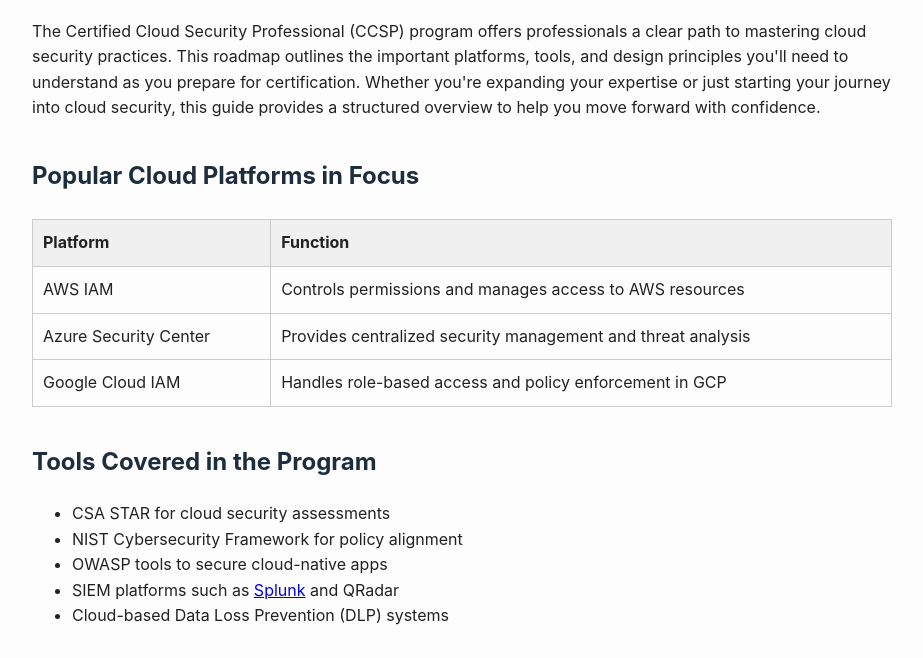
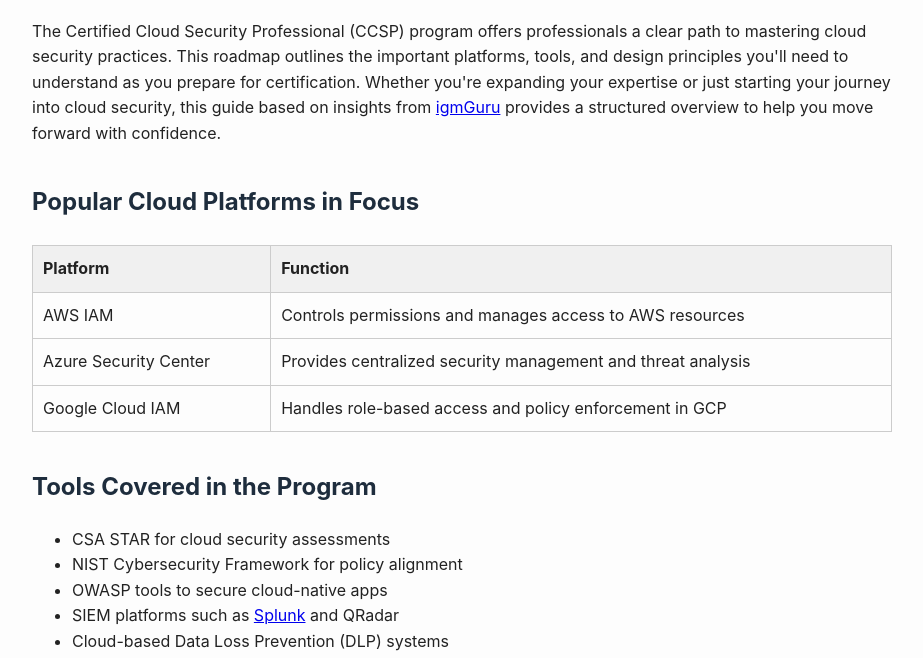
Before and after one commit to suzenaa/it, a plain HTML site: page ccsp-roadmap.html in a window 1280 px wide. Shown: the part 142-800 px from the top of the page, without its empty margins (178-1101 px from the left). Drawn offline with Linux system fonts and the light colour scheme.

Commit message:
Update ccsp-roadmap.html

```diff
--- a/ccsp-roadmap.html
+++ b/ccsp-roadmap.html
@@ -69,7 +69,7 @@
   <div class="container">
     <h1>CCSP Roadmap</h1>
     <p>
-      The Certified Cloud Security Professional (CCSP) program offers professionals a clear path to mastering cloud security practices. This roadmap outlines the important platforms, tools, and design principles you'll need to understand as you prepare for certification. Whether you're expanding your expertise or just starting your journey into cloud security, this guide provides a structured overview to help you move forward with confidence.
+      The Certified Cloud Security Professional (CCSP) program offers professionals a clear path to mastering cloud security practices. This roadmap outlines the important platforms, tools, and design principles you'll need to understand as you prepare for certification. Whether you're expanding your expertise or just starting your journey into cloud security,  this guide based on insights from <a href="https://www.igmguru.com/">igmGuru</a> provides a structured overview to help you move forward with confidence.
     </p>
 
     <h2>Popular Cloud Platforms in Focus</h2>
@@ -113,7 +113,7 @@
     <a href="https://www.igmguru.com/cyber-security/ccsp-isc2-certification-training" class="cta-button">View Full CCSP Training Program</a>
 
     <footer>
-      <p>Based on content from <a href="https://www.igmguru.com">igmGuru</a>. For reference and educational use only.</p>
+      <p>Based on content from <a href="https://www.igmguru.com/">igmGuru</a>. For reference and educational use only.</p>
     </footer>
   </div>
 </body>
```
